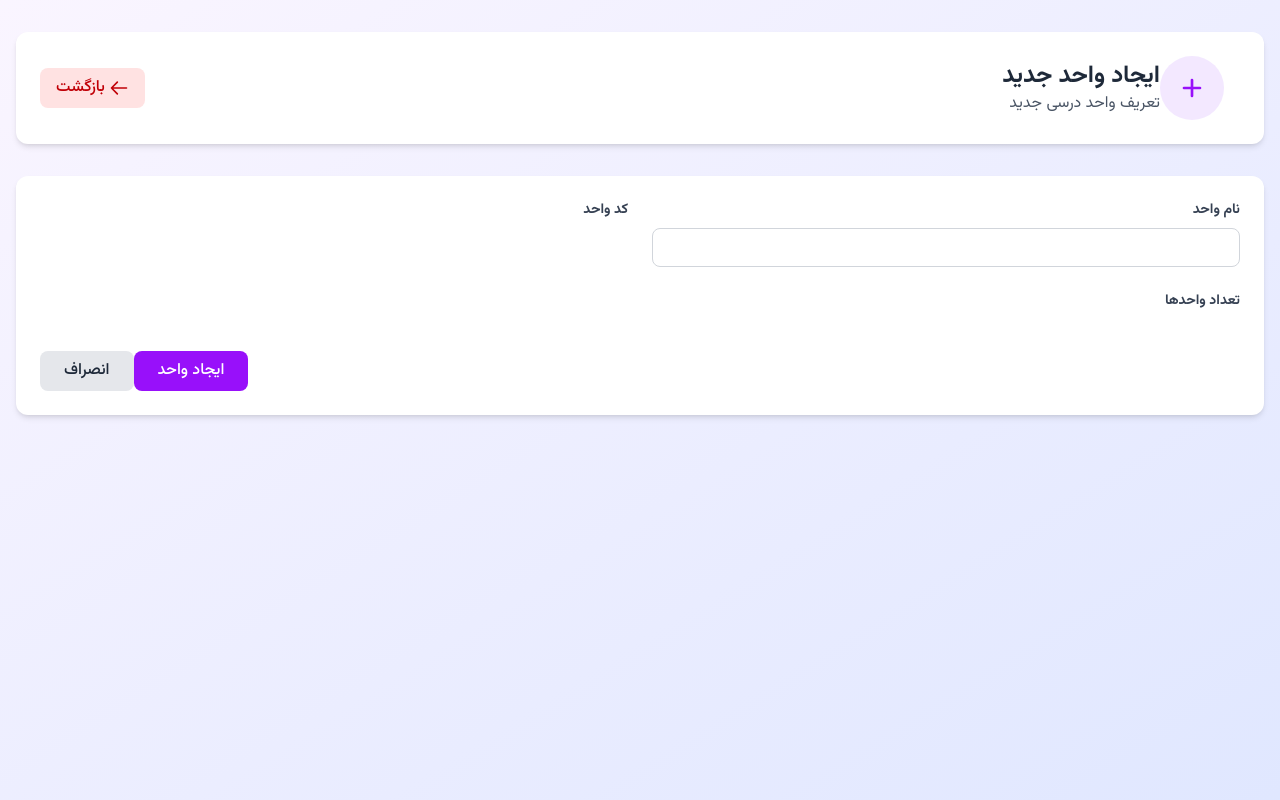
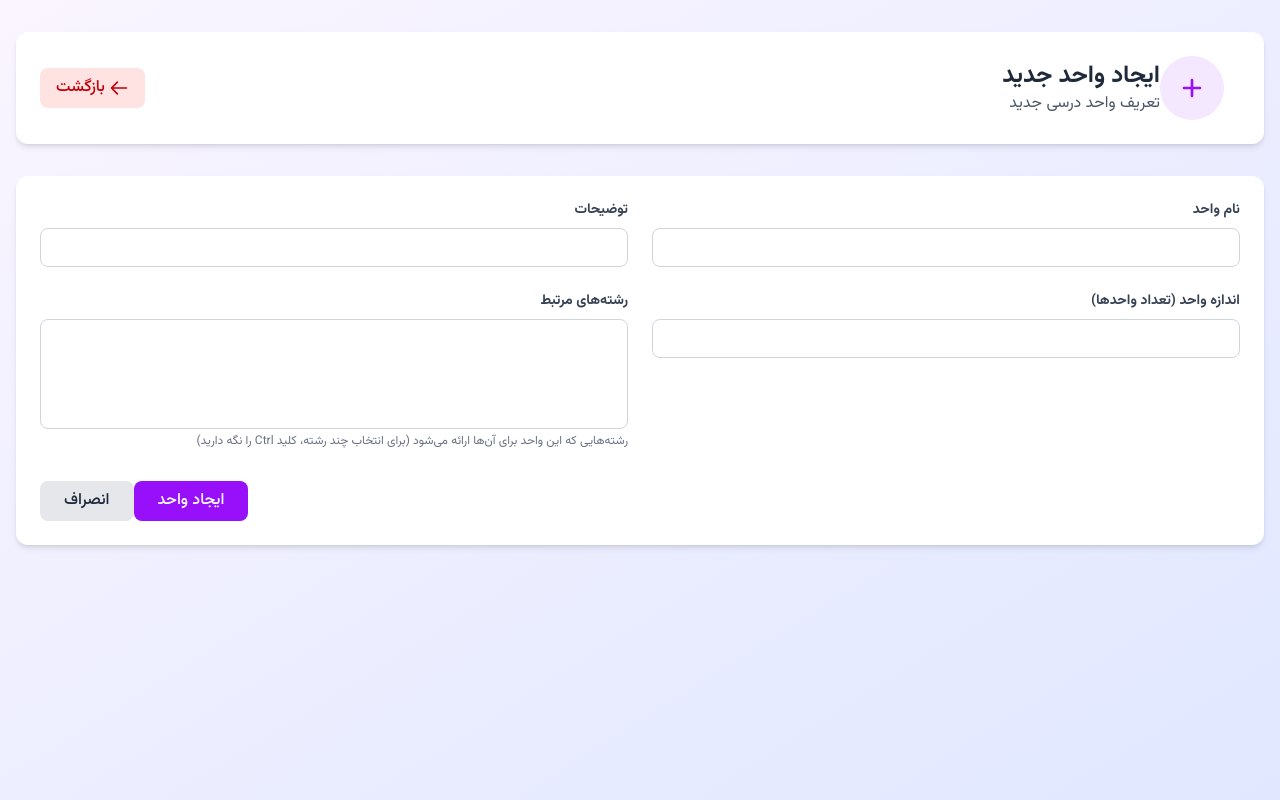
Before and after one commit to L0L1P0P1/student-reg-AP-project, a Django app: page /hub/admin-panel/units/create/ in a window 1280 px wide. Run offline with Django 4.2, Linux system fonts and the light colour scheme; the visitor is signed in with stand-in values (Sample User, id 1); lists and menus that the app fills with data are empty; some libraries are stand-ins or nearby versions.

Commit message:
good shtuff

```diff
--- a/admins/templates/admin/units/create.html
+++ b/admins/templates/admin/units/create.html
@@ -46,18 +46,29 @@
                         {% endif %}
                     </div>
                     <div>
-                        <label class="block text-gray-700 text-sm font-bold mb-2">کد واحد</label>
-                        {{ form.codename }}
-                        {% if form.codename.errors %}
-                            <p class="text-red-500 text-xs italic mt-1">{{ form.codename.errors }}</p>
+                        <!-- Changed field name from codename to description -->
+                        <label class="block text-gray-700 text-sm font-bold mb-2">توضیحات</label>
+                        {{ form.description }}
+                        {% if form.description.errors %}
+                            <p class="text-red-500 text-xs italic mt-1">{{ form.description.errors }}</p>
                         {% endif %}
                     </div>
                     <div>
-                        <label class="block text-gray-700 text-sm font-bold mb-2">تعداد واحدها</label>
-                        {{ form.units }}
-                        {% if form.units.errors %}
-                            <p class="text-red-500 text-xs italic mt-1">{{ form.units.errors }}</p>
+                        <!-- Changed field name from units to unit_size -->
+                        <label class="block text-gray-700 text-sm font-bold mb-2">اندازه واحد (تعداد واحدها)</label>
+                        {{ form.unit_size }}
+                        {% if form.unit_size.errors %}
+                            <p class="text-red-500 text-xs italic mt-1">{{ form.unit_size.errors }}</p>
                         {% endif %}
+                    </div>
+                    <div>
+                        <!-- Added majors field -->
+                        <label class="block text-gray-700 text-sm font-bold mb-2">رشته‌های مرتبط</label>
+                        {{ form.majors }}
+                        {% if form.majors.errors %}
+                            <p class="text-red-500 text-xs italic mt-1">{{ form.majors.errors }}</p>
+                        {% endif %}
+                        <p class="text-gray-500 text-xs mt-1">رشته‌هایی که این واحد برای آن‌ها ارائه می‌شود (برای انتخاب چند رشته، کلید Ctrl را نگه دارید)</p>
                     </div>
                 </div>
 
@@ -75,7 +86,7 @@
 </div>
 
 <style>
-    input[type="text"], input[type="number"] {
+    input[type="text"], input[type="number"], textarea, select {
         width: 100%;
         padding: 0.5rem;
         border: 1px solid #d1d5db;
@@ -83,11 +94,16 @@
         font-size: 0.875rem;
     }
 
-    input:focus {
+    input:focus, textarea:focus, select:focus {
         outline: none;
         ring: 2px;
         ring-purple-500;
         border-color: #8b5cf6;
     }
+    /* Style the multi-select */
+    select[multiple] {
+        height: auto; /* Allow it to grow */
+        min-height: 80px; /* Set a minimum height */
+    }
 </style>
 {% endblock %}
--- a/student_registration/settings.py
+++ b/student_registration/settings.py
@@ -27,7 +27,7 @@ DEBUG = True
 
 ALLOWED_HOSTS = []
 
-
+LOGOUT_REDIRECT_URL = '/'
 # Application definition
 
 INSTALLED_APPS = [
--- a/theme/static/css/dist/styles.css
+++ b/theme/static/css/dist/styles.css
@@ -430,6 +430,9 @@
   }
   .min-w-full {
     min-width: 100%;
+  }
+  .grow {
+    flex-grow: 1;
   }
   .transform {
     transform: var(--tw-rotate-x,) var(--tw-rotate-y,) var(--tw-rotate-z,) var(--tw-skew-x,) var(--tw-skew-y,);
--- a/users/urls.py
+++ b/users/urls.py
@@ -1,11 +1,12 @@
 from django.urls import path, include
 from django.contrib.auth import views as auth_views
 from . import views
+from django.conf import settings
 
 urlpatterns = [
     path('', views.hub, name='hub'),
     path('login/', auth_views.LoginView.as_view(template_name='users/login.html'), name='login'),
-    path('logout/', auth_views.LogoutView.as_view(), name='logout'),
+    path('logout/', auth_views.LogoutView.as_view(next_page=settings.LOGOUT_REDIRECT_URL), name='logout'),
     path('signup/', views.signup, name='signup'),
     path('signup/student/', views.student_signup, name='student_signup'),
     path('signup/instructor/', views.instructor_signup, name='instructor_signup'),
```
Also changed, not shown: admins/templates/admin/courses/create.html (+23 -6 lines).
